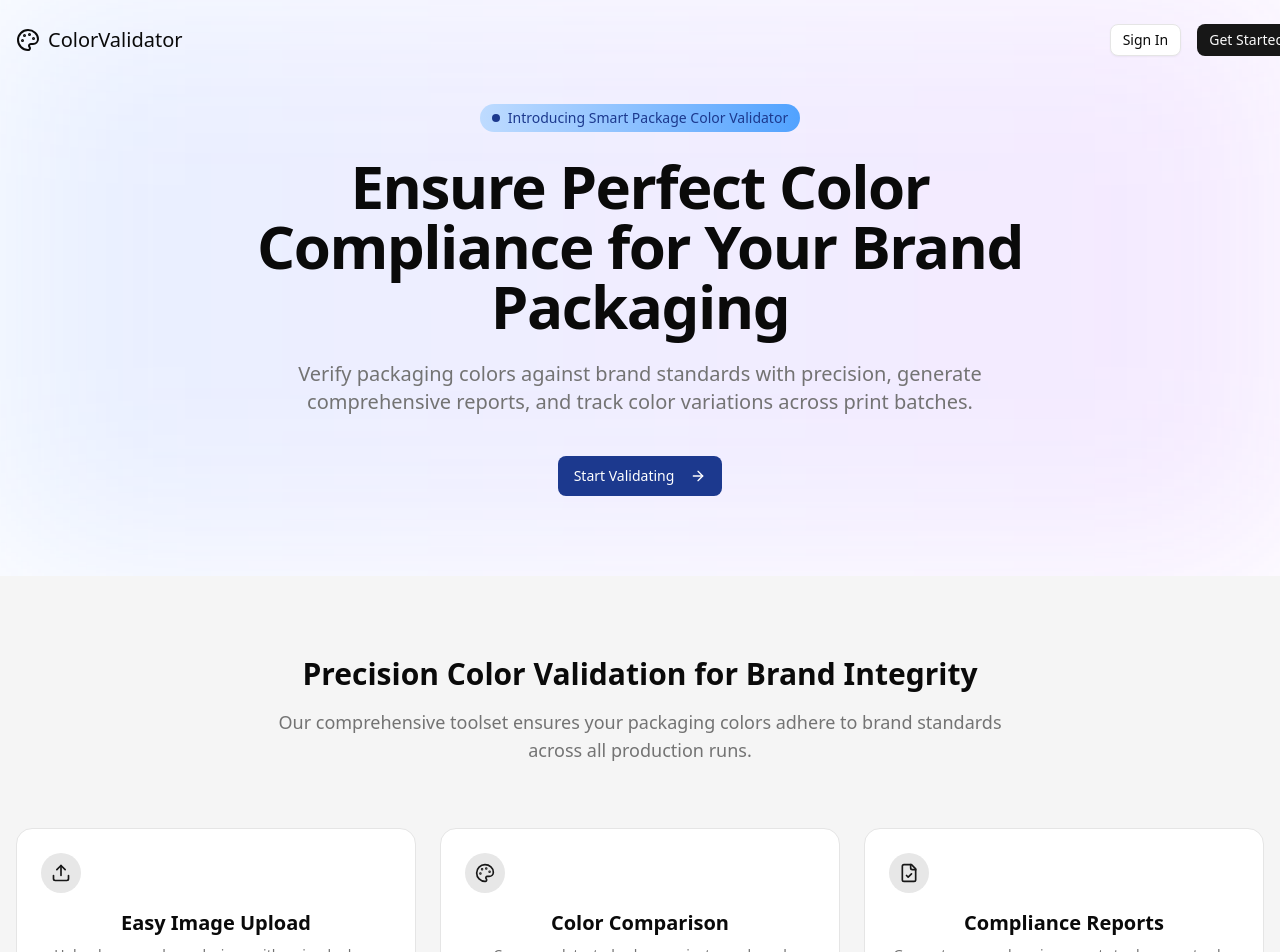
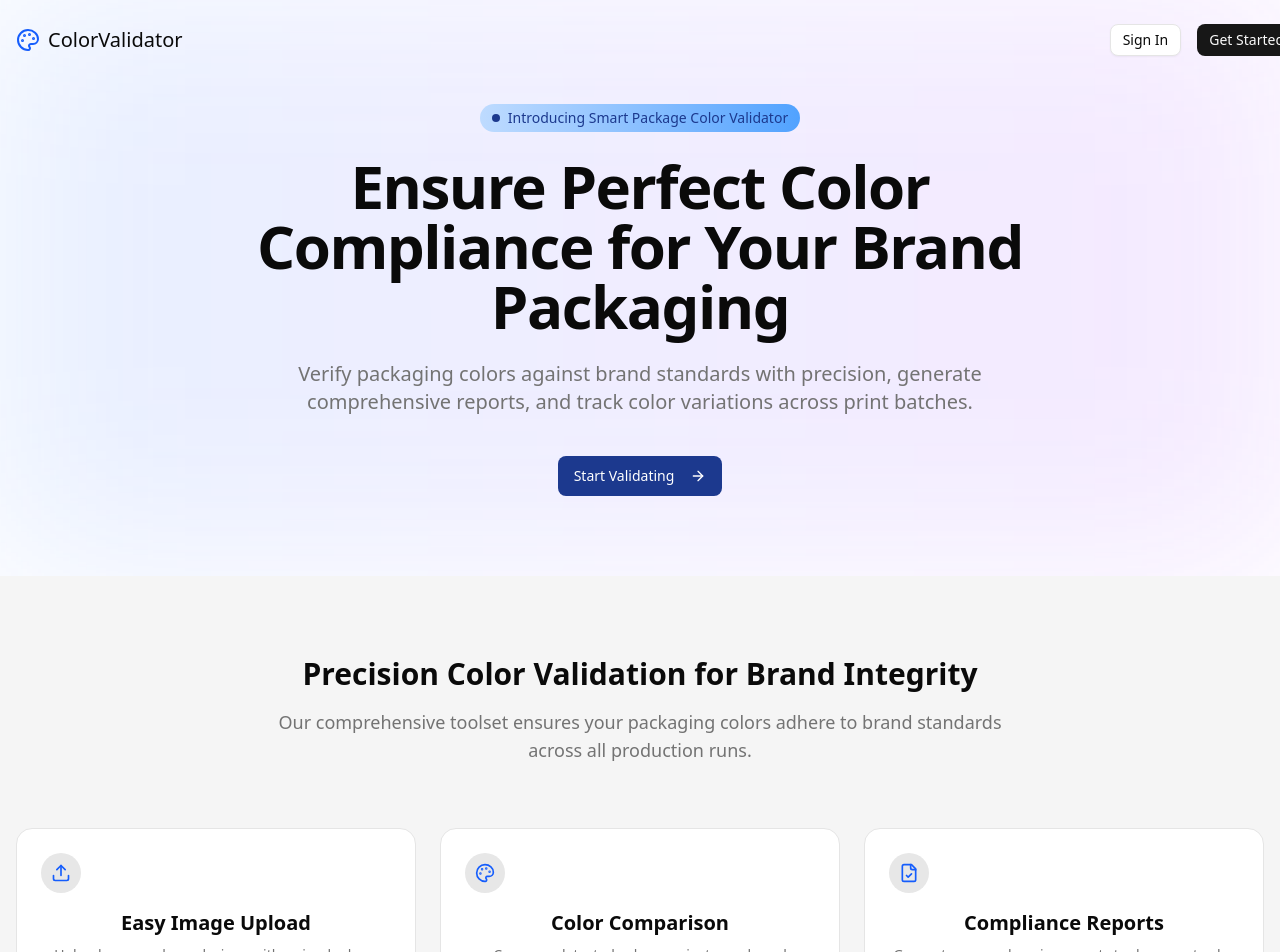
Before and after one commit to ppratik07/color-validator, a React (Vite) app in the folder colorvalidator/: page / in a window 1280 px wide. Shown: the top 952 px of the page. Built offline with nearby package versions, Linux system fonts and the light colour scheme.

Commit message:
changing icon colors

```diff
--- a/colorvalidator/src/components/FeatureCard.tsx
+++ b/colorvalidator/src/components/FeatureCard.tsx
@@ -23,7 +23,7 @@
       )}
     >
       <div className="mb-4 flex h-10 w-10 items-center justify-center rounded-full bg-primary/10 text-primary">
-        <Icon className="h-5 w-5" />
+        <Icon className="h-5 w-5 text-blue-600" />
       </div>
       <h3 className="text-xl font-semibold mb-2 group-hover:text-primary transition-colors">
         {title}
--- a/colorvalidator/src/components/LogoHeader.tsx
+++ b/colorvalidator/src/components/LogoHeader.tsx
@@ -25,7 +25,7 @@
         >
             <div className="container flex justify-between items-center pt-2 ml-4">
                 <Link to="/" className="flex items-center gap-2">
-                    <Palette className="h-6 w-6 text-brand-blue" />
+                    <Palette className="h-6 w-6 text-blue-600" />
                     <span className="font-display font-medium text-xl">ColorValidator</span>
                 </Link>
                 <div className="flex items-center gap-4">
```
